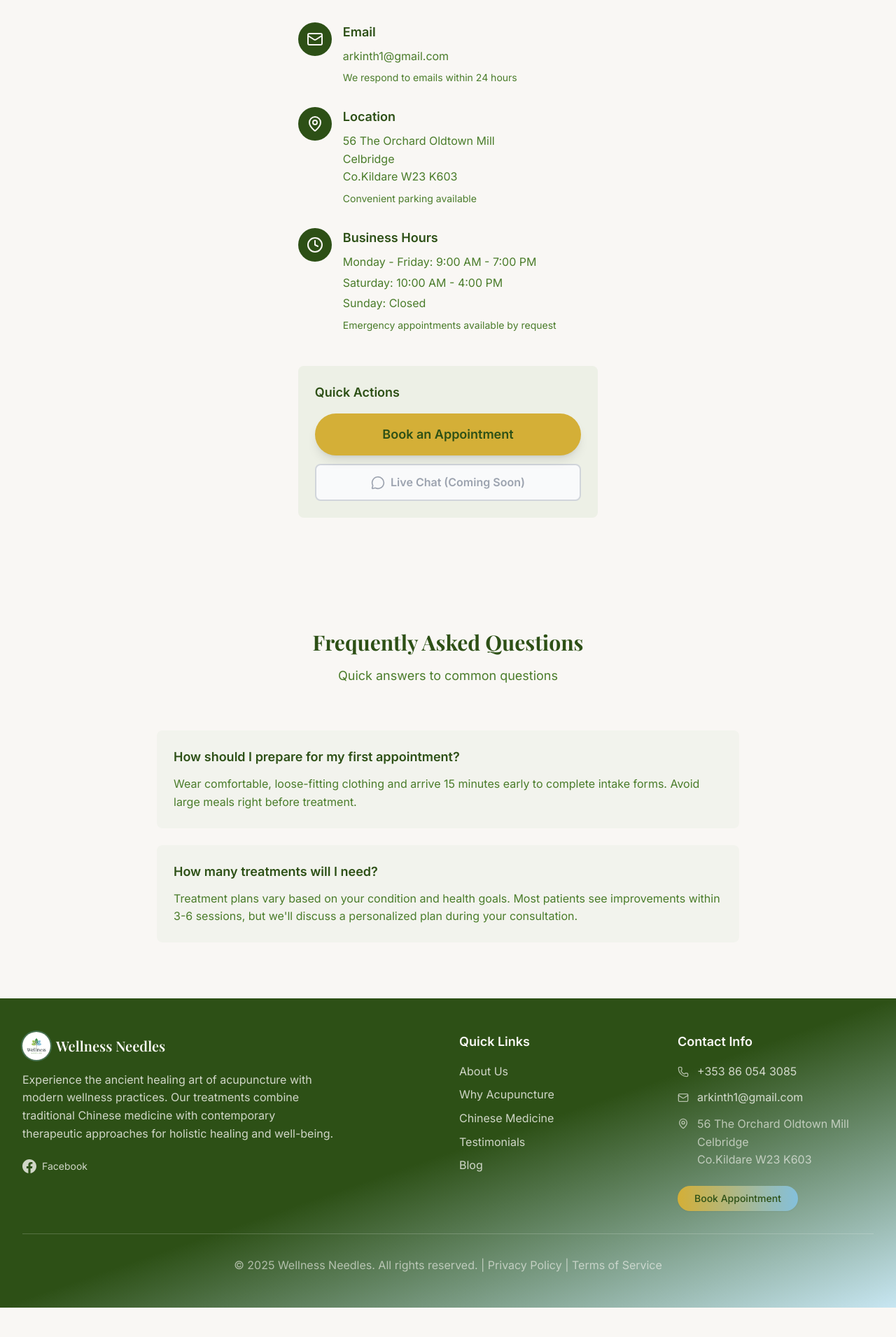
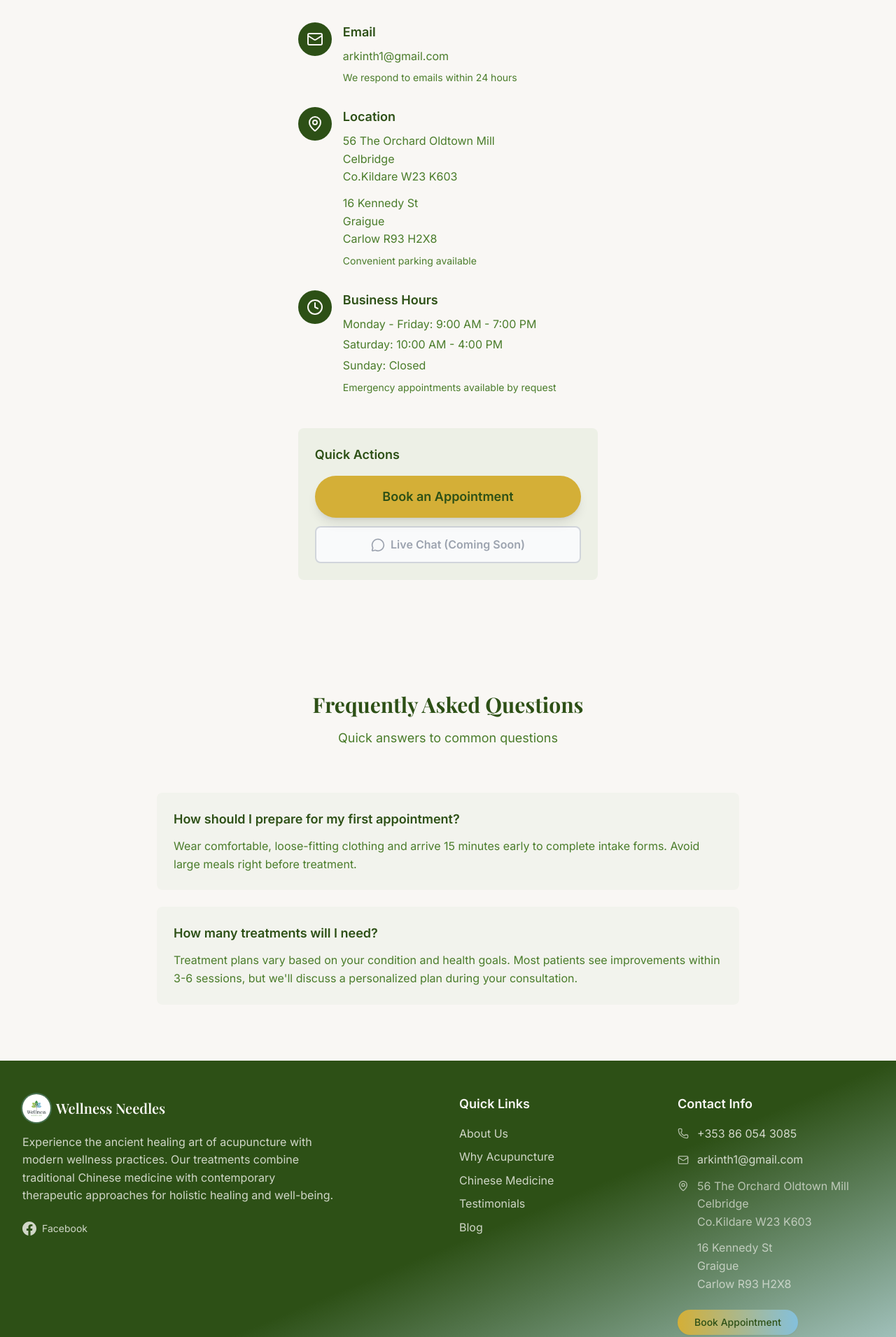
Before and after one commit to hbacalso1229/wellness-needles, a Next.js app: page /contact in a window 1280 px wide. Shown: the part 886-2797 px from the top of the page at 70% size. Before the commit the page ends 2755 px from the top, so only its background shows below. Built offline with nearby package versions, Linux system fonts and the light colour scheme.

Commit message:
content update

```diff
--- a/src/app/contact/page.tsx
+++ b/src/app/contact/page.tsx
@@ -201,10 +201,14 @@ export default function Contact() {
                   </div>
                   <div>
                     <h3 className="font-semibold text-lg text-primary mb-2">Location</h3>
-                    <div className="text-secondary mb-2">
-                      <div>{contactConfig.address.formatted.street}</div>
-                      <div>{contactConfig.address.formatted.city}</div>
-                      <div>{contactConfig.address.formatted.county} {contactConfig.address.formatted.postcode}</div>
+                    <div className="text-secondary mb-2 space-y-3">
+                      {contactConfig.address.locations.map((location) => (
+                        <div key={location.full}>
+                          <div>{location.formatted.street}</div>
+                          <div>{location.formatted.city}</div>
+                          <div>{location.formatted.county} {location.formatted.postcode}</div>
+                        </div>
+                      ))}
                     </div>
                     <p className="text-secondary text-sm">
                       Convenient parking available
--- a/src/components/ContactInfo.tsx
+++ b/src/components/ContactInfo.tsx
@@ -57,14 +57,22 @@ export default function ContactInfo({
         <div className={addressItemStyles}>
           <contactConfig.address.icon className="w-4 h-4 text-current opacity-80 mt-1 flex-shrink-0" />
           {variant === 'inline' || variant === 'compact' ? (
-            <span className="text-current opacity-80">
-              {contactConfig.address.formatted.street}, {contactConfig.address.formatted.city}, {contactConfig.address.formatted.county} {contactConfig.address.formatted.postcode}
-            </span>
+            <div className="text-current opacity-80 space-y-1">
+              {contactConfig.address.locations.map((location) => (
+                <div key={location.full}>
+                  {location.formatted.street}, {location.formatted.city}, {location.formatted.county} {location.formatted.postcode}
+                </div>
+              ))}
+            </div>
           ) : (
-            <div className="text-current opacity-80">
-              <div>{contactConfig.address.formatted.street}</div>
-              <div>{contactConfig.address.formatted.city}</div>
-              <div>{contactConfig.address.formatted.county} {contactConfig.address.formatted.postcode}</div>
+            <div className="text-current opacity-80 space-y-3">
+              {contactConfig.address.locations.map((location) => (
+                <div key={location.full}>
+                  <div>{location.formatted.street}</div>
+                  <div>{location.formatted.city}</div>
+                  <div>{location.formatted.county} {location.formatted.postcode}</div>
+                </div>
+              ))}
             </div>
           )}
         </div>
@@ -107,14 +115,22 @@ export function AddressContact({ className = '', compact = false }) {
     <div className={`flex items-start space-x-2 ${className}`}>
       <contactConfig.address.icon className="w-4 h-4 mt-1 flex-shrink-0" />
       {compact ? (
-        <span>
-          {contactConfig.address.formatted.street}, {contactConfig.address.formatted.city}, {contactConfig.address.formatted.county} {contactConfig.address.formatted.postcode}
-        </span>
+        <div className="space-y-1">
+          {contactConfig.address.locations.map((location) => (
+            <div key={location.full}>
+              {location.formatted.street}, {location.formatted.city}, {location.formatted.county} {location.formatted.postcode}
+            </div>
+          ))}
+        </div>
       ) : (
-        <div>
-          <div>{contactConfig.address.formatted.street}</div>
-          <div>{contactConfig.address.formatted.city}</div>
-          <div>{contactConfig.address.formatted.county} {contactConfig.address.formatted.postcode}</div>
+        <div className="space-y-3">
+          {contactConfig.address.locations.map((location) => (
+            <div key={location.full}>
+              <div>{location.formatted.street}</div>
+              <div>{location.formatted.city}</div>
+              <div>{location.formatted.county} {location.formatted.postcode}</div>
+            </div>
+          ))}
         </div>
       )}
     </div>
--- a/src/features/home/FeaturesSection.tsx
+++ b/src/features/home/FeaturesSection.tsx
@@ -80,7 +80,7 @@ export function FeaturesSection() {
           <FeatureCard
             icon={Award}
             title="Proven Results"
-            description="Thousands of satisfied patients have experienced relief from chronic conditions and improved their quality of life through our treatments."
+            description="Patients have experienced relief from chronic conditions and improvements in thier quality of life through our personalised treatments."
             gradientFrom="from-accent/10"
             gradientTo="to-blue-primary/10"
           />
--- a/src/lib/contact-config.ts
+++ b/src/lib/contact-config.ts
@@ -2,14 +2,27 @@ import { Phone, MapPin, Mail } from 'lucide-react'
 
 export const contactConfig = {
   address: {
+    icon: MapPin,
+    locations: [
+      {
         full: "56 The Orchard Oldtown Mill Celbridge Co.Kildare W23 K603",
         formatted: {
           street: "56 The Orchard Oldtown Mill",
           city: "Celbridge",
           county: "Co.Kildare",
           postcode: "W23 K603"
+        }
       },
-    icon: MapPin
+      {
+        full: "16 Kennedy St, Graigue, Carlow, R93 H2X8",
+        formatted: {
+          street: "16 Kennedy St",
+          city: "Graigue",
+          county: "Carlow",
+          postcode: "R93 H2X8"
+        }
+      }
+    ]
   },
   phone: {
     number: "0860543085",
```
Lines whose indentation alone changed are shown as unchanged.
